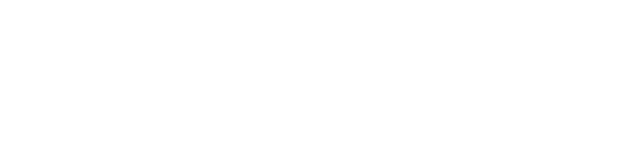
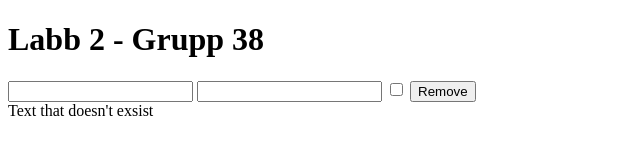
Before and after one commit to Reckysfriend/gik339-labb2-grupp-38, a plain HTML site: page index.html in a window 1280 px wide. Shown: the whole page, without its empty margins (0-640 px from the left). Drawn offline with Linux system fonts and the light colour scheme.

Commit message:
Added Basic Assigment Structure

```diff
--- a/index.html
+++ b/index.html
@@ -3,11 +3,24 @@
 <head>
     <meta charset="UTF-8">
     <meta name="viewport" content="width=device-width, initial-scale=1.0">
-    <title>Document</title>
+    <title>Labb 2 - Grupp 38</title>
     <link rel="shortcut icon" href="#" type="image/x-icon">
-    <script src="script.js"></script>
+    <script defer src="script.js"></script>
 </head>
 <body>
+    <h1>
+        Labb 2 - Grupp 38
+    </h1>
+    <input type="text" name="color" id="color" class="textfield">
+    <input type="text" name="content" id="content" class="textfield">
+    <input type="checkbox" name="divStyle" id="divSTyle" class="checkbox">
 
+    <button>
+        Remove
+    </button>
+
+    <div>
+        Text that doesn't exsist
+    </div>
 </body>
 </html>
--- a/script.js
+++ b/script.js
@@ -0,0 +1,4 @@
+const checkbox = null
+const textfield = null
+const button = null
+const divElement = null
```
